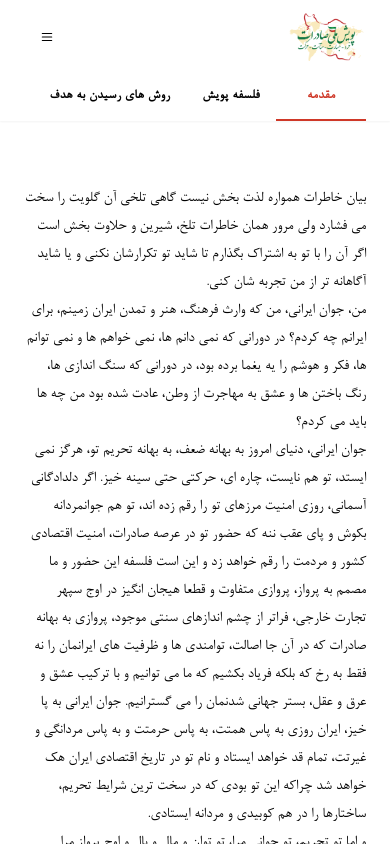
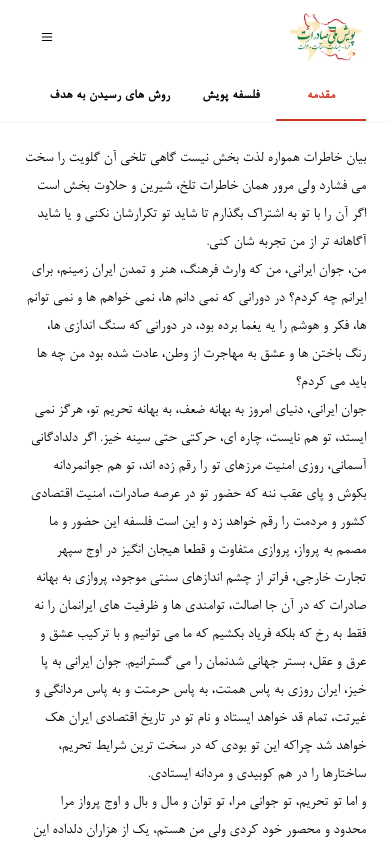
Before and after one commit to alisinasoltani/export_campaign, a Next.js app: page /levels in a window 390 px wide. Built offline with nearby package versions, Linux system fonts and the light colour scheme.

Commit message:
fix: decreased main text padding top

```diff
--- a/src/app/levels/page.tsx
+++ b/src/app/levels/page.tsx
@@ -72,7 +72,7 @@ function TabPanel(props: TabPanelProps) {
   const { children, value, index, fontSize, fontFamily, ...other } = props;
   return (
     <div
-      className='md:max-w-[calc(100vw-20rem)] pt-8 pb-[2.5rem] text-pretty'
+      className='md:max-w-[calc(100vw-20rem)] md:pt-8 pb-[2.5rem] text-pretty'
       style={{ direction: 'rtl', textAlign: 'right', fontSize: fontSize, lineHeight: 1.75, fontFamily: fontFamily }}
       role="tabpanel"
       hidden={value !== index}
@@ -138,7 +138,7 @@ const page = () => {
   return (
     <ThemeProvider theme={theme}>
       <div className="w-screen h-screen flex flex-col items-center text-[#000000] bg-[#E0E0E0] md:pr-[3rem] md:pl-0 pr-6 pl-6
-      pt-[2rem] overflow-x-hidden overflow-y-scroll transition-all duration-700" style={{ backgroundColor: background_colors_options[selectedStyle.background_color_index].color, color: background_colors_options[selectedStyle.background_color_index].type == "dark" ? "#F5F5F5" : "#000000" }}>
+      md:pt-[2rem] pt-[1.5rem] overflow-x-hidden overflow-y-scroll transition-all duration-700" style={{ backgroundColor: background_colors_options[selectedStyle.background_color_index].color, color: background_colors_options[selectedStyle.background_color_index].type == "dark" ? "#F5F5F5" : "#000000" }}>
         <div className='w-full flex flex-row justify-center items-end fixed md:top-0 top-[73px] md:pt-4 pt-0 bg-[#ffffff] shadow-sm'>
           <TitleTabs value={value} handleChange={handleChange} color={background_colors_options[selectedStyle.background_color_index].type == "dark" ? "#ffffff" : "#000000" }
           titles={[
```
